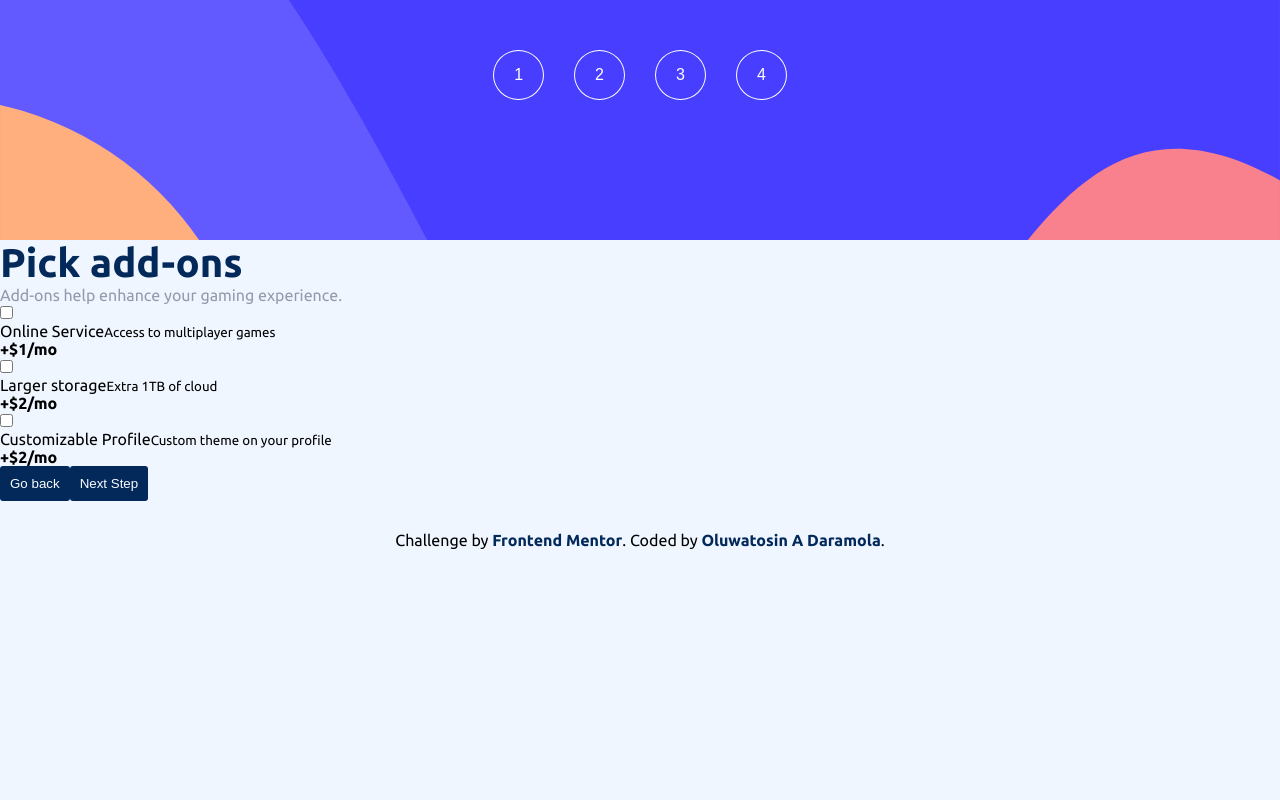
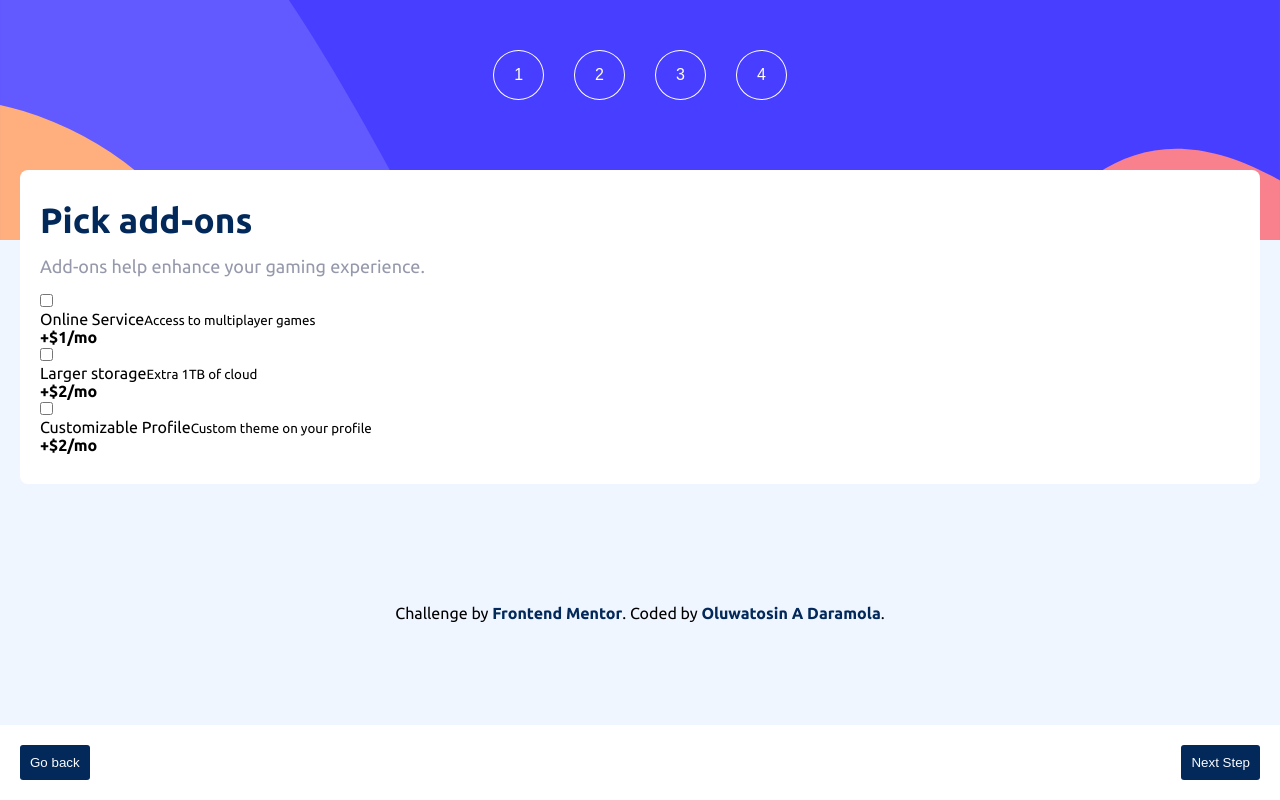
Before and after one commit to Heph-zibah/multi-step-form, a React (Create React App) app: page /stepthree in a window 1280 px wide. Built offline with nearby package versions, Linux system fonts and the light colour scheme.

Commit message:
added the container and actions classname

```diff
--- a/src/components/StepThree.jsx
+++ b/src/components/StepThree.jsx
@@ -3,7 +3,7 @@ import React from 'react'
 const StepThree = () => {
   return (
     <>
-        <div>
+        <div className='steps__container'>
             <h1>Pick add-ons</h1>
             <p>Add-ons help enhance your gaming experience.</p>
             <form action="">
@@ -32,7 +32,7 @@ const StepThree = () => {
                     <strong>+$2/mo</strong>
                 </div>
             </form>
-            <div>
+            <div className='steps__actions'>
                 <button>
                     Go back
                 </button>
```
